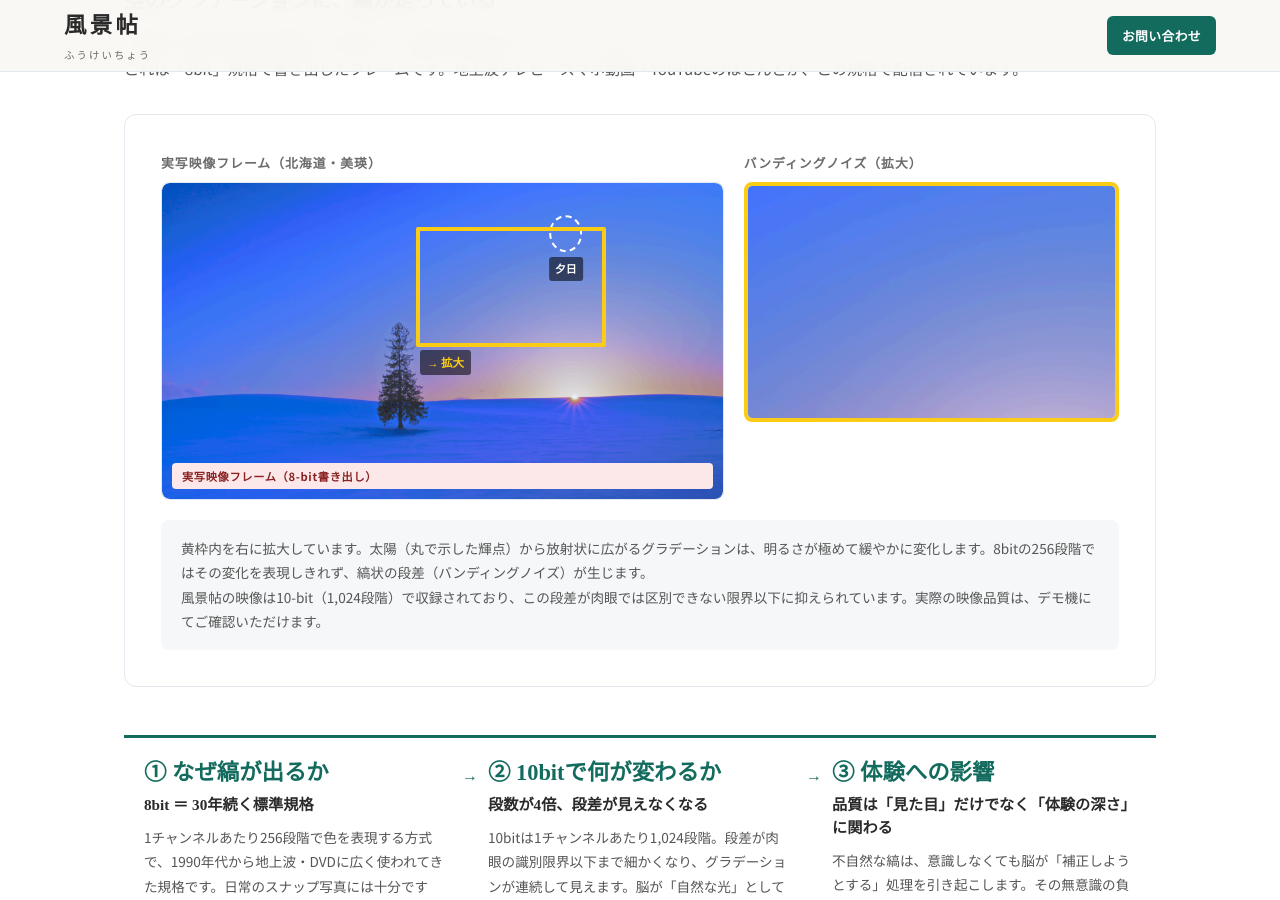
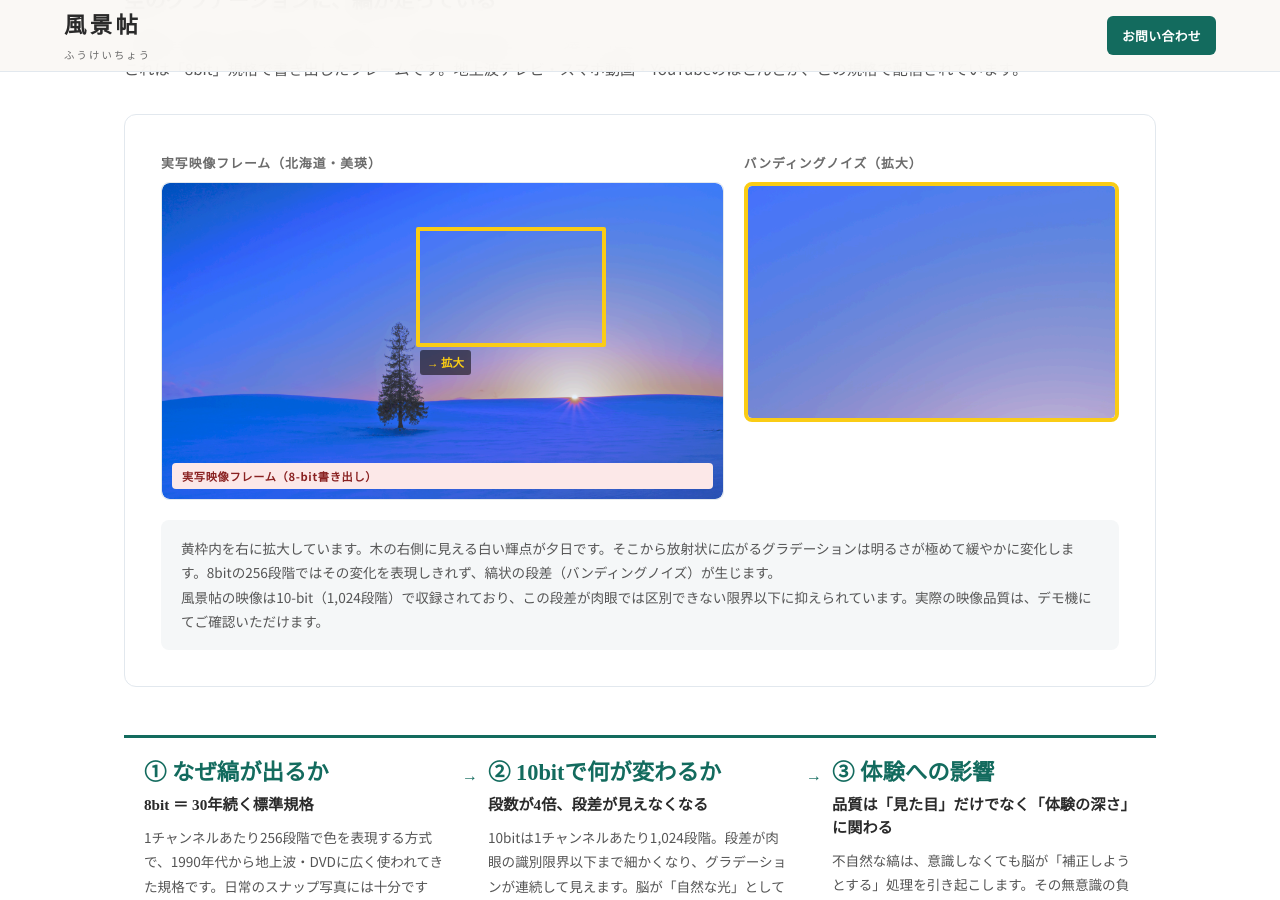
Before and after one commit to dr836gnypeq-ctrl/fukeichou-site, a Jekyll site: the page built from quality.html, in a window 1280 px wide and 900 px high, scrolled down 724 px. Built offline with Jekyll 4.4.1, drawn with Linux system fonts in a browser that asks for light colours; nearby versions of some CDN libraries.

Commit message:
quality: remove sun marker, use text description for sun position

```diff
--- a/quality.html
+++ b/quality.html
@@ -107,9 +107,6 @@ canvas.ql-canvas{display:block;width:100%;height:160px}
                  alt="北海道美瑛の冬景色・クリスマスツリーの木と夕暮れの空"
                  style="width:100%;display:block;border-radius:8px">
             <span class="ql-banding-tag ql-tag-bad" style="position:absolute;bottom:10px;left:10px">実写映像フレーム（8-bit書き出し）</span>
-            <!-- 太陽マーカー -->
-            <div style="position:absolute;top:16%;left:72%;width:6%;padding-top:6%;border:2px dashed #fff;border-radius:50%;box-sizing:border-box;transform:translate(-50%,-50%)"></div>
-            <div style="position:absolute;top:23.5%;left:72%;transform:translateX(-50%);font-size:.68rem;font-weight:700;color:#fff;background:rgba(0,0,0,.55);padding:2px 6px;border-radius:3px;white-space:nowrap">夕日</div>
             <!-- 黄枠：木と太陽の間の空グラデーション帯 -->
             <div style="position:absolute;top:14%;left:45.3%;width:33.9%;height:38%;border:4px solid #facc15;box-sizing:border-box;border-radius:2px"></div>
             <div style="position:absolute;top:52.8%;left:46%;font-size:.72rem;font-weight:700;color:#facc15;background:rgba(0,0,0,.55);padding:2px 7px;border-radius:3px;white-space:nowrap">→ 拡大</div>
@@ -129,7 +126,7 @@ canvas.ql-canvas{display:block;width:100%;height:160px}
       </div>
 
       <p class="ql-banding-note">
-        黄枠内を右に拡大しています。太陽（丸で示した輝点）から放射状に広がるグラデーションは、明るさが極めて緩やかに変化します。8bitの256段階ではその変化を表現しきれず、縞状の段差（バンディングノイズ）が生じます。<br>
+        黄枠内を右に拡大しています。木の右側に見える白い輝点が夕日です。そこから放射状に広がるグラデーションは明るさが極めて緩やかに変化します。8bitの256段階ではその変化を表現しきれず、縞状の段差（バンディングノイズ）が生じます。<br>
         風景帖の映像は10-bit（1,024段階）で収録されており、この段差が肉眼では区別できない限界以下に抑えられています。実際の映像品質は、デモ機にてご確認いただけます。
       </p>
     </div>
```
